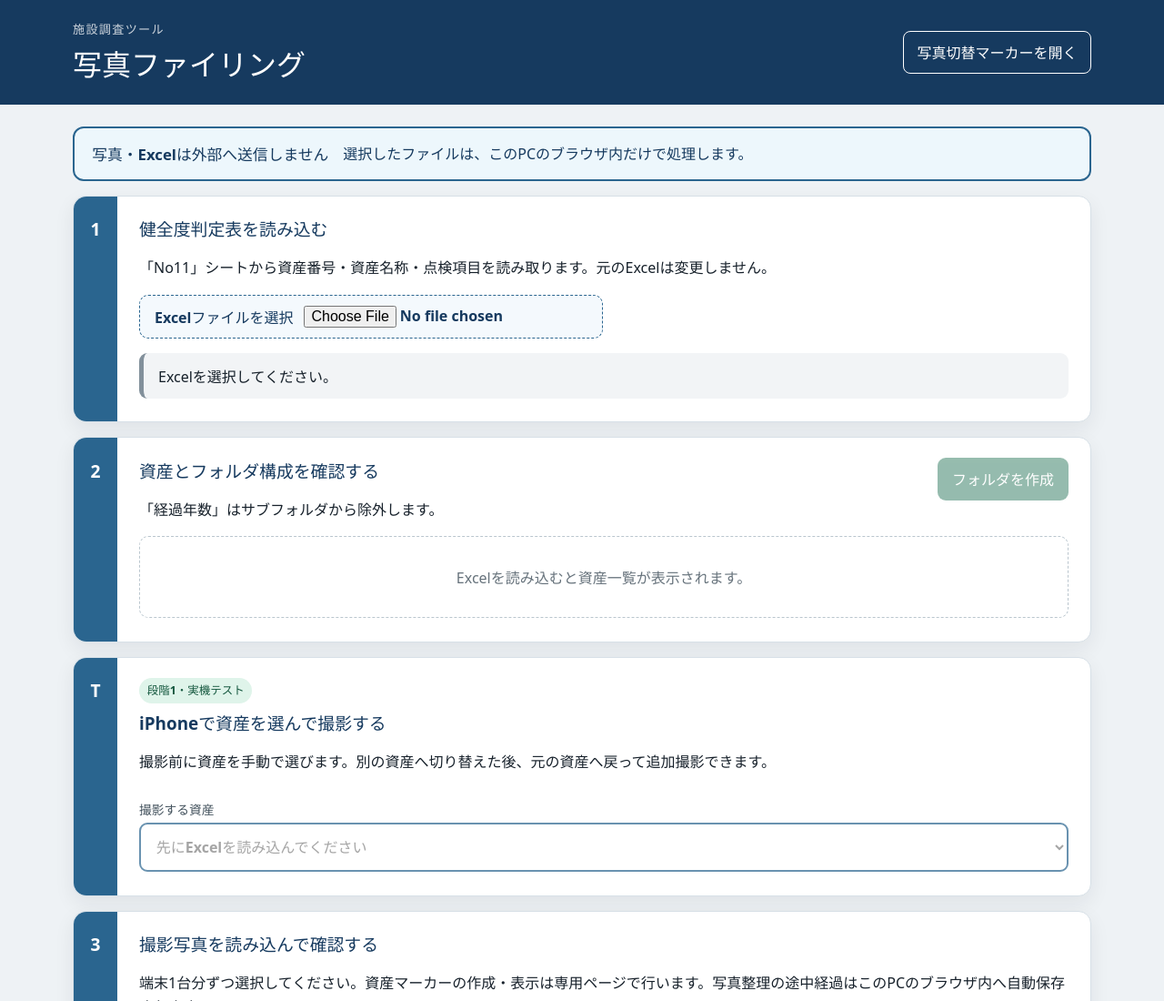
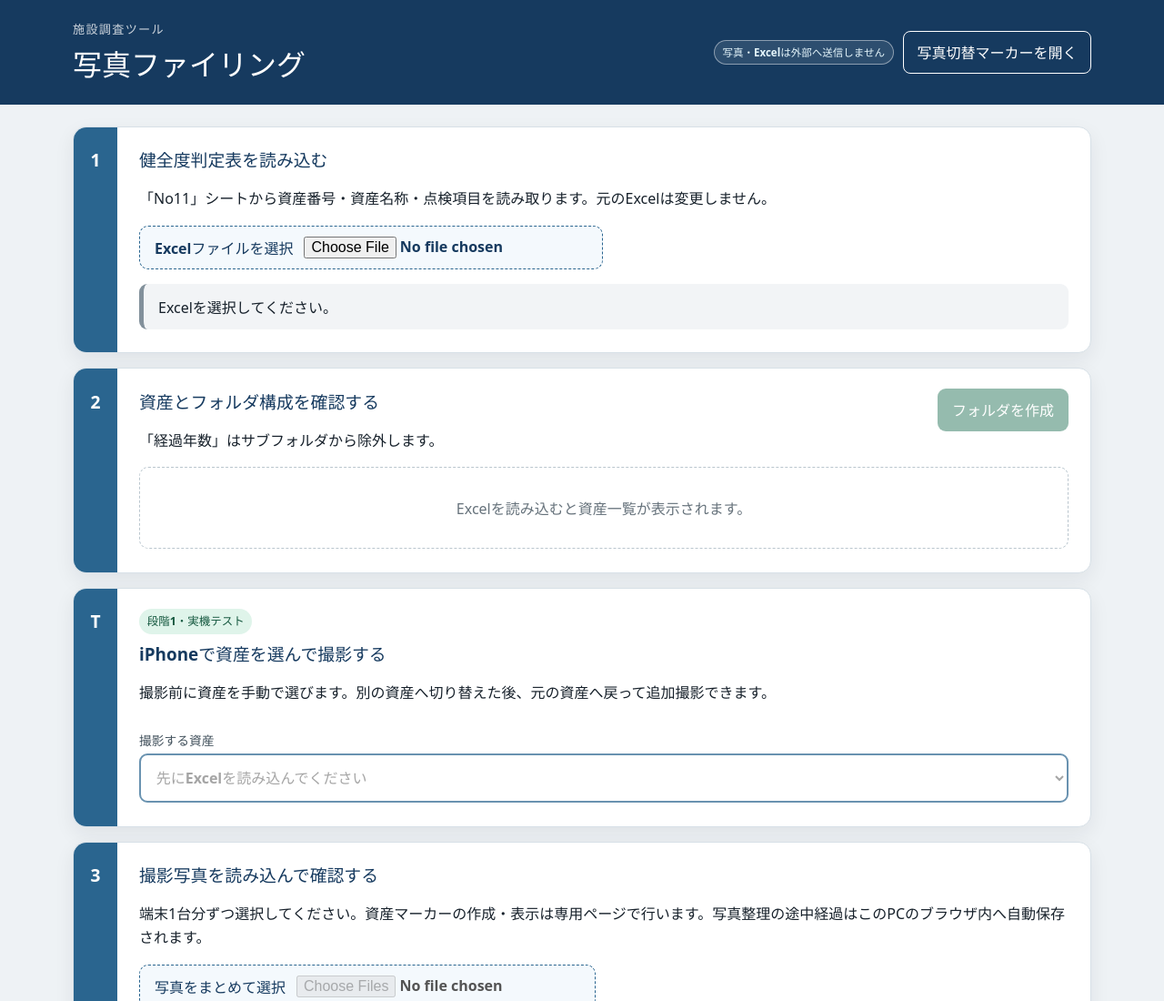
Before and after one commit to gp-0ga/sm-photo-organizer, a website built with Vite: page index.html in a window 1280 px wide. Shown: the top 1100 px of the page at 91% size. Built offline with nearby package versions, Linux system fonts and the light colour scheme.

Commit message:
外部送信なしの注意書きをヘッダーへ集約

```diff
--- a/index.html
+++ b/index.html
@@ -13,15 +13,12 @@
         <h1>写真ファイリング</h1>
       </div>
       <div class="header-actions">
+        <span class="header-privacy">写真・Excelは外部へ送信しません</span>
         <a class="header-action" href="./">写真切替マーカーを開く</a>
       </div>
     </header>
 
     <main>
-      <section class="privacy-banner" aria-label="データの取扱い">
-        <strong>写真・Excelは外部へ送信しません</strong>
-        <span>選択したファイルは、このPCのブラウザ内だけで処理します。</span>
-      </section>
       <section class="panel" aria-labelledby="excel-heading">
         <div class="step-label">1</div>
         <div class="step-body">
--- a/src/styles.css
+++ b/src/styles.css
@@ -23,6 +23,8 @@ button, input { font: inherit; }
 .app-header h1 { margin: .15rem 0 0; font-size: clamp(1.45rem, 3vw, 2rem); }
 .eyebrow { margin: 0; font-size: .82rem; letter-spacing: .1em; opacity: .78; }
 .local-badge { padding: .45rem .75rem; border: 1px solid #8eb1d3; border-radius: 999px; font-size: .85rem; white-space: nowrap; }
+.header-actions { display: flex; flex-wrap: wrap; align-items: center; justify-content: flex-end; gap: .5rem; }
+.header-privacy { padding: .3rem .55rem; border: 1px solid rgb(255 255 255 / 45%); border-radius: 999px; color: #e4f5fb; background: rgb(255 255 255 / 10%); font-size: .72rem; font-weight: 700; white-space: nowrap; }
 
 main { width: min(1120px, calc(100% - 2rem)); margin: 1.5rem auto 4rem; display: grid; gap: 1rem; }
 .panel { display: grid; grid-template-columns: 3rem 1fr; background: white; border: 1px solid #d7e0e7; border-radius: 14px; box-shadow: 0 8px 22px rgb(23 33 43 / 7%); }
```
Also changed, not shown: capture.html (+1 -5 lines).
